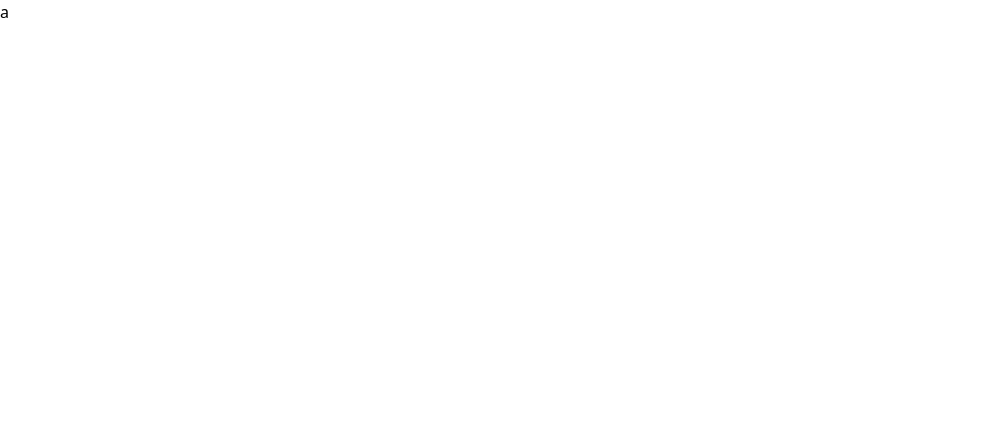
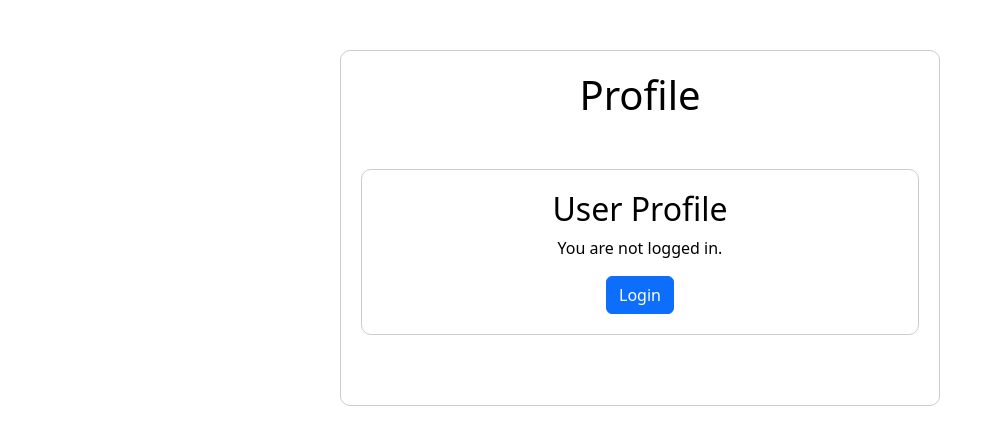
Before and after one commit to SmollCoco/Forum_App_Vue, a Vue app: page /profile/1 in a window 1280 px wide. Shown: the top 444 px of the page, without its empty margins (0-1003 px from the left). Built offline with nearby package versions, Linux system fonts and the light colour scheme; no server answers.

Commit message:
Profile View
Added profile info, login and logout features

```diff
--- a/src/components/NavbarItem.vue
+++ b/src/components/NavbarItem.vue
@@ -1,82 +1,69 @@
 <!-- eslint-disable no-unused-vars -->
 <script setup>
-import { ref, onMounted } from 'vue';
-import { auth } from '@/firebase'
-// import { useStore } from '@/composables/getDiscussions';
-// import { getReplies } from '@/composables/getReplies';
-import SearchBar from './SearchBar.vue';
+import { ref, onMounted } from "vue";
+import { auth } from "@/firebase";
+import { onAuthStateChanged } from "firebase/auth";
+import SearchBar from "./SearchBar.vue";
 
 const props = defineProps({
     username: {
         type: String,
         default: "",
-    }
+    },
 });
 
 let user_connected = ref(false);
-    auth.onAuthStateChanged(user => {
+let currentUser = ref(null);
+
+onAuthStateChanged(auth, (user) => {
     if (user) {
-            // User is logged in; you can fetch additional data if needed.
         user_connected.value = true;
+        currentUser.value = user;
     } else {
-            // No user is logged in.
         user_connected.value = false;
+        currentUser.value = null;
     }
 });
-// pour recuperer les discussions
-// const { discussions, fetchDiscussions } = useStore();
-// onMounted(() => {
-//   fetchDiscussions().then(() => {
-
-//     console.log('discussions0', discussions.value);
-//   });
-// });
-
-
-//pour recuperer les reponses
-// const replies = ref([]);
-// const idref = 'dsW0XbdMJPCrv2Ye0Aoq';
-// onMounted(async () => {
-//   replies.value = await getReplies(idref);
-//   console.log('Replies0', replies.value);
-// });
-
-
 </script>
 
-
 <template>
-<!--
-  <p v-if="replies.length">
-    {{replies[0].id}}
-</p>
-<p v-if="discussions.length">
-  {{discussions[1].parent.id}}
-</p> -->
-
-  <div class="navbar navbar-expand d-flex justify-content-between p-3 border-bottom">
+    <div
+        class="navbar navbar-expand d-flex justify-content-between p-3 border-bottom"
+    >
         <div>
             <router-link to="/">
-        <img src="../assets/logo.png" width="120px" alt="Logo">
+                <img src="../assets/logo.png" width="120px" alt="Logo" />
             </router-link>
         </div>
         <search-bar class="my-2" />
         <div>
             <div v-if="user_connected">
                 <button class="btn btn-primary rounded-pill">
-          <router-link :to="`/profile/${username}`" class="nav-link active" aria-current="page">
+                    <router-link
+                        :to="`/profile/${currentUser?.uid || 'user'}`"
+                        class="nav-link active"
+                        aria-current="page"
+                    >
                         <span class="fw-bold text-white">Profile</span>
                     </router-link>
                 </button>
             </div>
             <div v-else class="d-flex gap-3">
                 <button class="btn btn-primary rounded-pill">
-          <router-link to="/login" class="nav-link active" aria-current="page">
+                    <router-link
+                        to="/login"
+                        class="nav-link active"
+                        aria-current="page"
+                    >
                         <span class="fw-bold text-white">Login</span>
                     </router-link>
                 </button>
                 <button class="btn btn-success rounded-pill">
-          <router-link to="/register" class="nav-link active" aria-current="page">
+                    <router-link
+                        to="/register"
+                        class="nav-link active"
+                        aria-current="page"
+                    >
                         <span class="fw-bold text-white">Register</span>
                     </router-link>
                 </button>
--- a/src/components/UserProfile.vue
+++ b/src/components/UserProfile.vue
@@ -0,0 +1,54 @@
+<template>
+    <div class="user-profile-container">
+        <h2>User Profile</h2>
+        <div v-if="userId">
+            <p><strong>User ID:</strong> {{ userId }}</p>
+            <p>
+                <strong>Status:</strong>
+                {{ isLoggedIn ? "Logged In" : "Logged Out" }}
+            </p>
+            <button class="btn btn-danger" @click="handleLogout">Logout</button>
+        </div>
+        <div v-else>
+            <p>You are not logged in.</p>
+            <router-link to="/login" class="btn btn-primary">Login</router-link>
+        </div>
+    </div>
+</template>
+
+<script setup>
+import { ref } from "vue";
+import { useCurrentUserId } from "@/composables/useCurrentUserId.js";
+import logout from "@/composables/userLogout.js";
+import { authStateListener } from "@/composables/authStateListener.js";
+import { useRouter } from "vue-router";
+
+const { currentUserId } = useCurrentUserId(); // Get the current user ID
+const userId = currentUserId;
+const isLoggedIn = ref(false); // Track login status
+const router = useRouter();
+
+authStateListener((status) => {
+    isLoggedIn.value = status; // Update login status
+});
+
+const handleLogout = async () => {
+    try {
+        await logout(); // Use the logout composable
+        router.push("/"); // Redirect to the home page
+    } catch (error) {
+        console.error("Logout failed:", error);
+    }
+};
+</script>
+
+<style scoped>
+.user-profile-container {
+    max-width: 600px;
+    margin: 50px auto;
+    padding: 20px;
+    border: 1px solid #ccc;
+    border-radius: 10px;
+    text-align: center;
+}
+</style>
--- a/src/composables/authStateListener.js
+++ b/src/composables/authStateListener.js
@@ -1,13 +1,14 @@
 import { onAuthStateChanged } from "firebase/auth";
-import { auth } from '@/firebase';
-auth.onAuthStateChanged(user => {
-  if (user) {
-      // User is logged in; you can fetch additional data if needed.
-      console.log("user logged in");
-      return true
-  } else {
-      // No user is logged in.
-      console.log("user not logged in");
-      return false
-  }
-});
+import { auth } from "@/firebase";
+
+export function authStateListener(callback) {
+    onAuthStateChanged(auth, (user) => {
+        if (user) {
+            console.log("User logged in");
+            callback(true);
+        } else {
+            console.log("User not logged in");
+            callback(false);
+        }
+    });
+}
--- a/src/composables/useCurrentUserId.js
+++ b/src/composables/useCurrentUserId.js
@@ -1,18 +1,23 @@
+import { ref, onMounted, onUnmounted } from "vue";
+import { onAuthStateChanged } from "firebase/auth";
+import { auth } from "@/firebase";
 
-import { ref, onMounted } from 'vue'
-import { onAuthStateChanged } from 'firebase/auth'
-import { auth } from '@/firebase'
-
-const currentUserId = ref(null)
+const currentUserId = ref(null);
 
 export function useCurrentUserId() {
+    let unsubscribe;
+
     onMounted(() => {
-        onAuthStateChanged(auth, (user) => {
-            currentUserId.value = user ? user.uid : null
-        })
-    })
+        unsubscribe = onAuthStateChanged(auth, (user) => {
+            currentUserId.value = user ? user.uid : null;
+        });
+    });
+
+    onUnmounted(() => {
+        if (unsubscribe) unsubscribe();
+    });
 
     return {
-        currentUserId
-    }
+        currentUserId,
+    };
 }
--- a/src/composables/userLogout.js
+++ b/src/composables/userLogout.js
@@ -1,7 +1,19 @@
 import { signOut } from "firebase/auth";
+import { auth } from "@/firebase";
 
 const logout = async () => {
-  await signOut(auth);
-    console.log("User signed out");
-    alert("Logged out");
+    if (auth.currentUser) {
+        try {
+            await signOut(auth);
+            console.log("User signed out");
+            alert("Logged out");
+        } catch (error) {
+            console.error("Error signing out:", error);
+        }
+    } else {
+        console.log("No user is currently logged in");
+        alert("No user is logged in");
+    }
 };
+
+export default logout;
--- a/src/views/ProfileView.vue
+++ b/src/views/ProfileView.vue
@@ -1,3 +1,21 @@
 <template>
-    <p>a</p>
+    <div class="profile-container">
+        <h1>Profile</h1>
+        <UserProfile />
+    </div>
 </template>
+
+<script setup>
+import UserProfile from "@/components/UserProfile.vue";
+</script>
+
+<style scoped>
+.profile-container {
+    max-width: 600px;
+    margin: 50px auto;
+    padding: 20px;
+    border: 1px solid #ccc;
+    border-radius: 10px;
+    text-align: center;
+}
+</style>
```
Also changed, not shown: 1 other file (tests, documents, lock files or other folders). Lines whose indentation alone changed are shown as unchanged.
